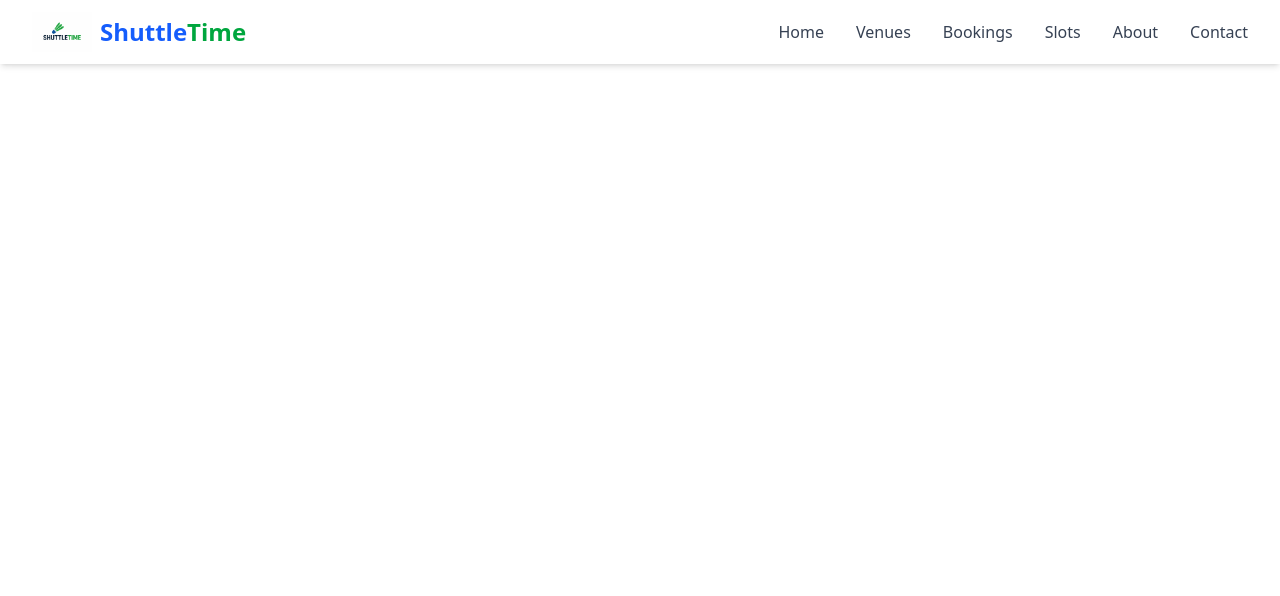
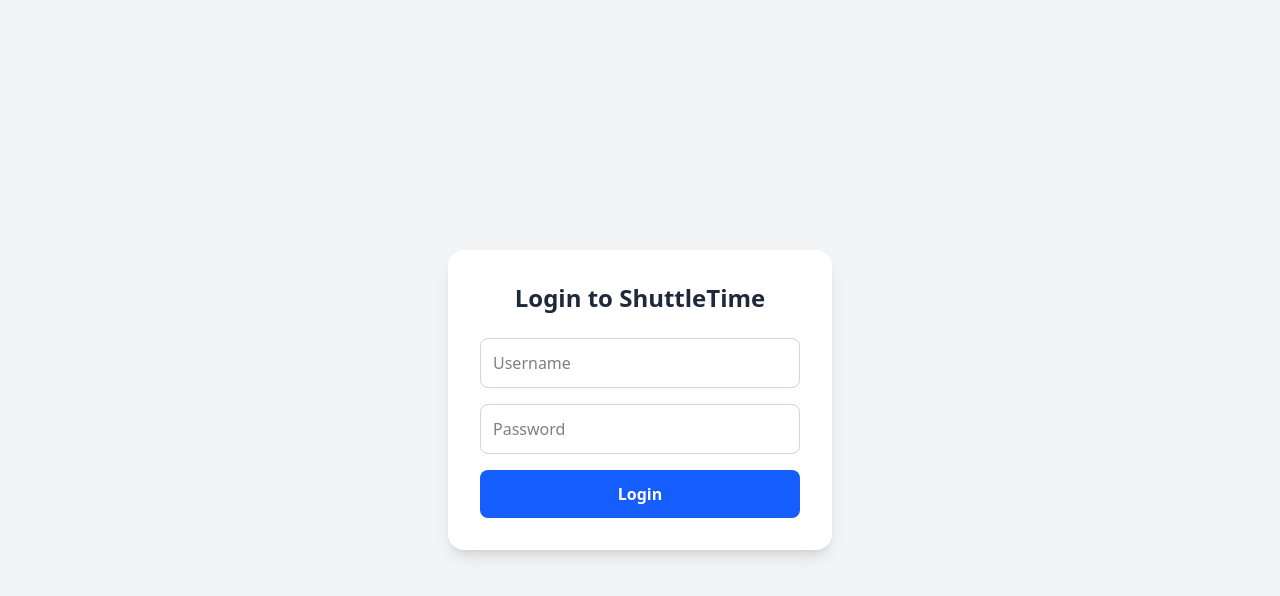
Before and after one commit to jabongg/shuttle-ui, a React (Vite) app: page /login in a window 1280 px wide. Shown: the top 596 px of the page. Built offline with nearby package versions, Linux system fonts and the light colour scheme.

Commit message:
SHTL-5: Added login logout feature

```diff
--- a/src/App.jsx
+++ b/src/App.jsx
@@ -1,21 +1,37 @@
-import { Routes, Route } from "react-router-dom";
+// src/App.jsx
+import { Routes, Route, Navigate } from "react-router-dom";
 import VenueList from "./pages/VenueList";
 import BookingPage from "./pages/BookingPage";
 import AvailableSlots from "./pages/AvailableSlots";
-import Navbar from "./components/Navbar"; // ✅ Import your Navbar
+import LoginPage from "./pages/LoginPage";
+import Navbar from "./components/Navbar";
+import { isLoggedIn } from "./utils/auth";
 
 function App() {
+  const loggedIn = isLoggedIn();
+
   return (
     <div>
-      {/* Navbar stays fixed at the top */}
-      <Navbar />
+      {/* ✅ Show Navbar only if user is logged in */}
+      {loggedIn && <Navbar />}
 
-      {/* Page content */}
-      <div className="pt-20 px-6">
+      <div className={loggedIn ? "pt-20 px-6" : ""}>
         <Routes>
-          <Route path="/venues" element={<VenueList />} />
-          <Route path="/bookings" element={<BookingPage />} />
-          <Route path="/available-slots" element={<AvailableSlots />} />
+          {/* Public Route */}
+          <Route path="/login" element={<LoginPage />} />
+
+          {/* Protected Routes */}
+          {loggedIn ? (
+            <>
+              <Route path="/venues" element={<VenueList />} />
+              <Route path="/bookings" element={<BookingPage />} />
+              <Route path="/available-slots" element={<AvailableSlots />} />
+              <Route path="*" element={<Navigate to="/venues" />} />
+            </>
+          ) : (
+            // If not logged in, redirect everything to login
+            <Route path="*" element={<Navigate to="/login" />} />
+          )}
         </Routes>
       </div>
     </div>
--- a/src/components/Navbar.jsx
+++ b/src/components/Navbar.jsx
@@ -1,24 +1,32 @@
+// src/components/Navbar.jsx
 import { useState } from "react";
-import { Menu, X } from "lucide-react"; // icons
-import logo from "../images/shuttle-logo.png"; // replace with your logo path
+import { Menu, X, User } from "lucide-react";
+import { useNavigate } from "react-router-dom";
+import logo from "../images/shuttle-logo.png";
+import { isLoggedIn, logout, getUser } from "../utils/auth";
 
 function Navbar() {
   const [isOpen, setIsOpen] = useState(false);
+  const navigate = useNavigate();
 
   const navLinks = [
     { name: "Home", href: "/venues" },
     { name: "Venues", href: "/venues" },
     { name: "Bookings", href: "/bookings" },
-    {name: "Slots", href: "/available-slots"},
-    { name: "About", href: "/about" },
-    { name: "Contact", href: "/contact" },
+    { name: "Slots", href: "/available-slots" },
   ];
+
+  const handleLogout = () => {
+    logout();
+    navigate("/login");
+  };
+
+  const user = getUser();
 
   return (
     <nav className="bg-white shadow-md fixed w-full top-0 z-50">
       <div className="max-w-7xl mx-auto px-4 sm:px-6 lg:px-8">
         <div className="flex justify-between items-center h-16">
-
           {/* Logo */}
           <div className="flex items-center">
             <img src={logo} alt="ShuttleTime Logo" className="h-10 w-auto mr-2" />
@@ -27,7 +35,7 @@
           </div>
 
           {/* Desktop Menu */}
-          <div className="hidden md:flex space-x-8">
+          <div className="hidden md:flex space-x-8 items-center">
             {navLinks.map((link) => (
               <a
                 key={link.name}
@@ -37,6 +45,22 @@
                 {link.name}
               </a>
             ))}
+
+            {/* ✅ Show logged-in user + icon + logout */}
+            {isLoggedIn() && user && (
+              <div className="flex items-center gap-4">
+                <div className="flex items-center gap-2 text-gray-700 font-medium">
+                  <User size={18} className="text-blue-600" />
+                  <span>Hi, {user.username}</span>
+                </div>
+                <button
+                  onClick={handleLogout}
+                  className="px-3 py-1 rounded bg-red-500 text-white hover:bg-red-600 transition"
+                >
+                  Logout
+                </button>
+              </div>
+            )}
           </div>
 
           {/* Mobile Hamburger */}
@@ -61,6 +85,22 @@
                 {link.name}
               </a>
             ))}
+
+            {/* ✅ Mobile user + icon + logout */}
+            {isLoggedIn() && user && (
+              <div className="px-3 py-2 flex flex-col gap-2">
+                <div className="flex items-center gap-2 text-gray-700 font-medium">
+                  <User size={18} className="text-blue-600" />
+                  <span>Hi, {user.username}</span>
+                </div>
+                <button
+                  onClick={handleLogout}
+                  className="px-3 py-1 rounded bg-red-500 text-white hover:bg-red-600 transition"
+                >
+                  Logout
+                </button>
+              </div>
+            )}
           </div>
         </div>
       )}
--- a/src/pages/BookingPage.jsx
+++ b/src/pages/BookingPage.jsx
@@ -24,7 +24,7 @@
   };
 
   return (
-    <div>
+    <div className="p-6 max-w-4xl mx-auto">
       <h1 className="text-xl font-bold mb-4">Book a Court</h1>
       <form onSubmit={handleSubmit} className="space-y-3">
         <input
@@ -32,26 +32,26 @@
           placeholder="Court ID"
           value={courtId}
           onChange={(e) => setCourtId(e.target.value)}
-          className="border p-2 w-full"
+          className="border rounded p-2 w-full"
         />
         <input
           type="number"
           placeholder="User ID"
           value={userId}
           onChange={(e) => setUserId(e.target.value)}
-          className="border p-2 w-full"
+          className="border rounded p-2 w-full"
         />
         <input
           type="datetime-local"
           value={startTime}
           onChange={(e) => setStartTime(e.target.value)}
-          className="border p-2 w-full"
+          className="border rounded p-2 w-full"
         />
         <input
           type="datetime-local"
           value={endTime}
           onChange={(e) => setEndTime(e.target.value)}
-          className="border p-2 w-full"
+          className="border rounded p-2 w-full"
         />
         <button
           type="submit"
--- /dev/null
+++ b/src/pages/Court.jsx
@@ -0,0 +1,51 @@
+import React from 'react';
+import PropTypes from 'prop-types';
+
+const Court = ({ image, name, details }) => {
+    return (
+        <div style={styles.card}>
+            <img src={image} alt={name} style={styles.image} />
+            <div style={styles.content}>
+                <h3 style={styles.name}>{name}</h3>
+                <p style={styles.details}>{details}</p>
+            </div>
+        </div>
+    );
+};
+
+Court.propTypes = {
+    image: PropTypes.string.isRequired,
+    name: PropTypes.string.isRequired,
+    details: PropTypes.string.isRequired,
+};
+
+const styles = {
+    card: {
+        border: '1px solid #ddd',
+        borderRadius: '8px',
+        overflow: 'hidden',
+        width: '300px',
+        boxShadow: '0 4px 6px rgba(0, 0, 0, 0.1)',
+        margin: '16px',
+    },
+    image: {
+        width: '100%',
+        height: '200px',
+        objectFit: 'cover',
+    },
+    content: {
+        padding: '16px',
+    },
+    name: {
+        margin: '0 0 8px',
+        fontSize: '18px',
+        fontWeight: 'bold',
+    },
+    details: {
+        margin: '0',
+        fontSize: '14px',
+        color: '#555',
+    },
+};
+
+export default Court;
--- /dev/null
+++ b/src/pages/LoginPage.jsx
@@ -0,0 +1,63 @@
+// src/pages/LoginPage.jsx
+import { useState } from "react";
+import { useNavigate } from "react-router-dom";
+import { login } from "../utils/auth";
+
+function LoginPage() {
+  const [username, setUsername] = useState("");
+  const [password, setPassword] = useState("");
+  const [error, setError] = useState("");
+  const navigate = useNavigate();
+
+  const handleSubmit = (e) => {
+    e.preventDefault();
+    const success = login(username, password);
+
+    if (success) {
+      navigate("/venues"); // ✅ redirect after successful login
+    } else {
+      setError("Invalid username or password");
+    }
+  };
+
+  return (
+    <div className="flex items-center justify-center min-h-screen bg-gray-100">
+      <div className="bg-white shadow-lg rounded-2xl p-8 w-96">
+        <h2 className="text-2xl font-bold mb-6 text-center text-gray-800">
+          Login to ShuttleTime
+        </h2>
+
+        {error && (
+          <p className="text-red-500 text-sm mb-4 text-center">{error}</p>
+        )}
+
+        <form onSubmit={handleSubmit} className="space-y-4">
+          <input
+            type="text"
+            placeholder="Username"
+            value={username}
+            onChange={(e) => setUsername(e.target.value)}
+            className="w-full p-3 border border-gray-300 rounded-lg focus:ring-2 focus:ring-blue-500"
+          />
+
+          <input
+            type="password"
+            placeholder="Password"
+            value={password}
+            onChange={(e) => setPassword(e.target.value)}
+            className="w-full p-3 border border-gray-300 rounded-lg focus:ring-2 focus:ring-blue-500"
+          />
+
+          <button
+            type="submit"
+            className="w-full bg-blue-600 text-white py-3 rounded-lg font-semibold hover:bg-blue-700 transition"
+          >
+            Login
+          </button>
+        </form>
+      </div>
+    </div>
+  );
+}
+
+export default LoginPage;
--- /dev/null
+++ b/src/utils/auth.js
@@ -0,0 +1,43 @@
+// src/utils/auth.js
+
+// Dummy credentials (hardcoded for now)
+const DUMMY_USER = {
+    username: "admin",
+    password: "admin",
+  };
+
+  const TOKEN_KEY = "authToken";
+  const USER_KEY = "authUser";
+  const DUMMY_TOKEN = "dummy-jwt-token";
+
+  // ✅ Login: store token + username
+  export function login(username, password) {
+    if (username === DUMMY_USER.username && password === DUMMY_USER.password) {
+      localStorage.setItem(TOKEN_KEY, DUMMY_TOKEN);
+      localStorage.setItem(USER_KEY, username);
+      return true;
+    }
+    return false;
+  }
+
+  // ✅ Logout (remove token + user)
+  export function logout() {
+    localStorage.removeItem(TOKEN_KEY);
+    localStorage.removeItem(USER_KEY);
+  }
+
+  // ✅ Check if logged in
+  export function isLoggedIn() {
+    return !!localStorage.getItem(TOKEN_KEY);
+  }
+
+  // ✅ Get current token
+  export function getToken() {
+    return localStorage.getItem(TOKEN_KEY);
+  }
+
+  // ✅ Get logged-in user
+  export function getUser() {
+    const username = localStorage.getItem(USER_KEY);
+    return username ? { username } : null;
+  }
```
Also changed, not shown: src/pages/VenueList.jsx (+12 -14 lines).
